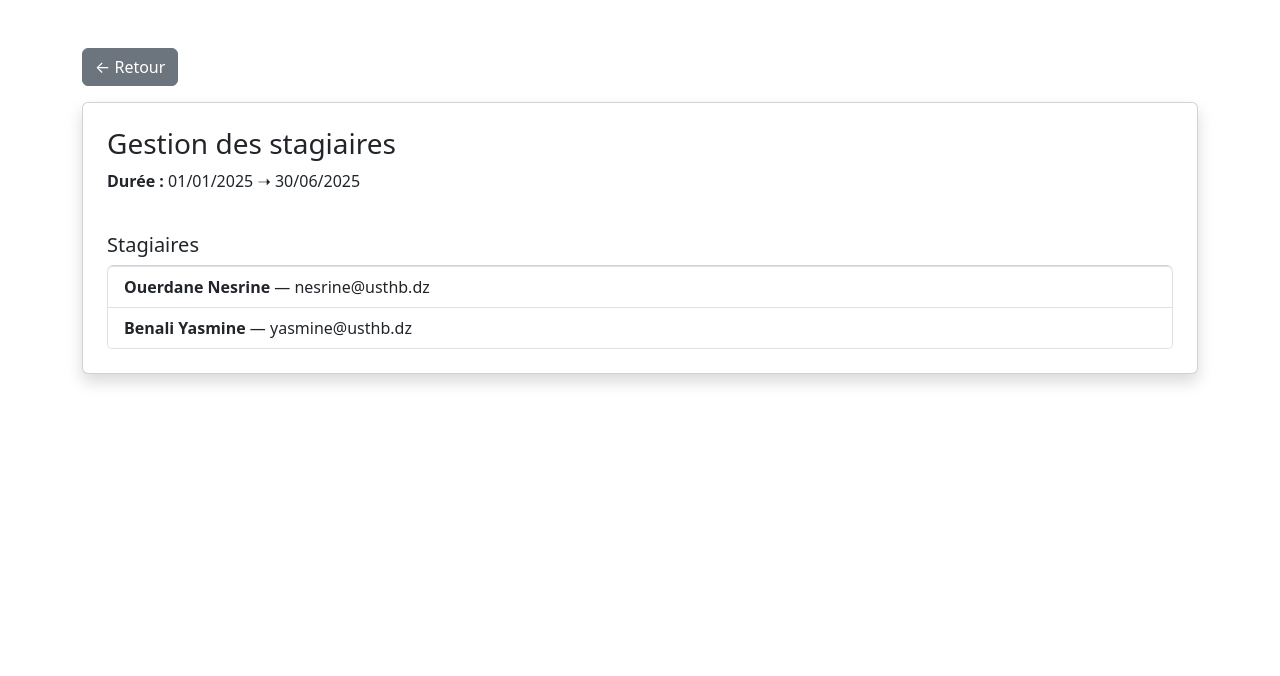
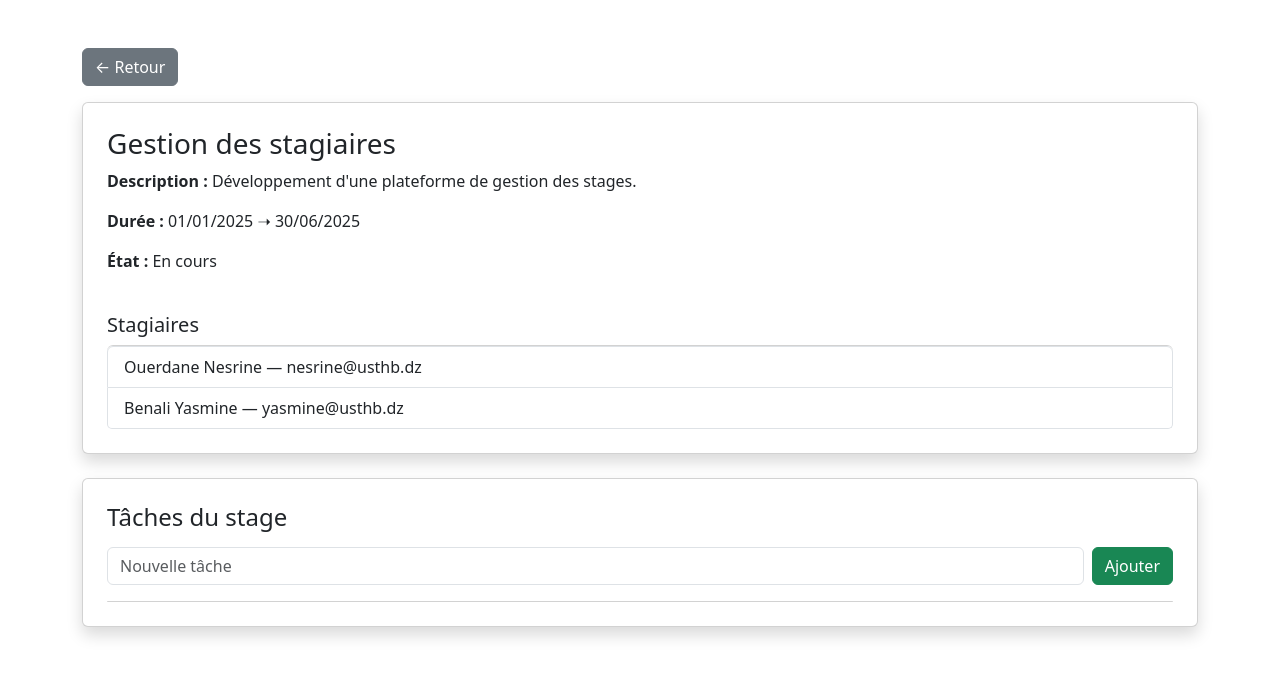
Before and after one commit to OUERDANENESRINE/SONATRACH, a React (Create React App) app: page /encadreur/stage/1 in a window 1280 px wide. Shown: the top 676 px of the page. Built offline with nearby package versions, Linux system fonts and the light colour scheme.

Commit message:
added la page stage et encadreur et stage (t9dri tsuprimi w tajouti f les taches

```diff
--- a/src/pages/Encadreur.jsx
+++ b/src/pages/Encadreur.jsx
@@ -11,12 +11,14 @@ function Encadreur() {
       theme: "Gestion des stagiaires",
       dateDebut: "01/01/2025",
       dateFin: "30/06/2025",
+      etat: "En cours",
     },
     {
       id: 2,
       theme: "Système de reporting",
       dateDebut: "01/02/2025",
       dateFin: "31/07/2025",
+      etat: "Fini",
     },
   ];
 
@@ -32,12 +34,13 @@ function Encadreur() {
         {stages.map((stage) => (
           <div className="col-md-6" key={stage.id}>
             <div
-              className="card p-3 mb-4 shadow-sm cursor-pointer"
+              className="card p-3 mb-4 shadow-sm"
               style={{ cursor: "pointer" }}
               onClick={() => voirDetails(stage.id)}
             >
               <h5>{stage.theme}</h5>
               <p><strong>Date :</strong> {stage.dateDebut} ➝ {stage.dateFin}</p>
+              <p><strong>État :</strong> {stage.etat}</p> {/* ✅ affichage du champ état */}
               <p className="text-primary">Voir détails ⟶</p>
             </div>
           </div>
--- a/src/pages/Stage.jsx
+++ b/src/pages/Stage.jsx
@@ -1,14 +1,19 @@
 // src/pages/Stage.jsx
 import { useParams, Link } from "react-router-dom";
+import { useState } from "react";
+import { Button, Form, ListGroup } from "react-bootstrap";
 
 function Stage() {
   const { id } = useParams();
 
-  const stage = {
+  // Simuler les données des stages
+  const stageData = {
     1: {
       theme: "Gestion des stagiaires",
+      description: "Développement d'une plateforme de gestion des stages.",
       dateDebut: "01/01/2025",
       dateFin: "30/06/2025",
+      etat: "En cours",
       stagiaires: [
         { nom: "Ouerdane", prenom: "Nesrine", email: "nesrine@usthb.dz" },
         { nom: "Benali", prenom: "Yasmine", email: "yasmine@usthb.dz" },
@@ -16,31 +21,93 @@ function Stage() {
     },
     2: {
       theme: "Système de reporting",
+      description: "Création d’un tableau de bord pour les managers.",
       dateDebut: "01/02/2025",
       dateFin: "31/07/2025",
+      etat: "Non commencé",
       stagiaires: [
         { nom: "Said", prenom: "Rania", email: "rania@esi.dz" },
       ],
     },
-  }[id];
+  };
+
+  const stage = stageData[id];
+  const [taches, setTaches] = useState([]);
+  const [nouvelleTache, setNouvelleTache] = useState("");
 
   if (!stage) return <p>Stage introuvable</p>;
+
+  // Ajouter une tâche
+  const ajouterTache = () => {
+    if (nouvelleTache.trim() !== "") {
+      setTaches([...taches, { titre: nouvelleTache }]);
+      setNouvelleTache("");
+    }
+  };
+
+  // Supprimer une tâche
+  const supprimerTache = (index) => {
+    const copie = [...taches];
+    copie.splice(index, 1);
+    setTaches(copie);
+  };
+
+  // Modifier une tâche
+  const modifierTache = (index, nouvelleValeur) => {
+    const copie = [...taches];
+    copie[index].titre = nouvelleValeur;
+    setTaches(copie);
+  };
 
   return (
     <div className="container mt-5">
       <Link to="/encadreur" className="btn btn-secondary mb-3">← Retour</Link>
-      <div className="card p-4 shadow">
+
+      <div className="card p-4 shadow mb-4">
         <h3>{stage.theme}</h3>
+        <p><strong>Description :</strong> {stage.description}</p>
         <p><strong>Durée :</strong> {stage.dateDebut} ➝ {stage.dateFin}</p>
+        <p><strong>État :</strong> {stage.etat}</p>
 
         <h5 className="mt-4">Stagiaires</h5>
         <ul className="list-group">
           {stage.stagiaires.map((stagiaire, index) => (
             <li key={index} className="list-group-item">
-              <strong>{stagiaire.nom} {stagiaire.prenom}</strong> — {stagiaire.email}
+              {stagiaire.nom} {stagiaire.prenom} — {stagiaire.email}
             </li>
           ))}
         </ul>
+      </div>
+
+      <div className="card p-4 shadow">
+        <h4 className="mb-3">Tâches du stage</h4>
+
+        <div className="d-flex mb-3">
+          <Form.Control
+            type="text"
+            placeholder="Nouvelle tâche"
+            value={nouvelleTache}
+            onChange={(e) => setNouvelleTache(e.target.value)}
+          />
+          <Button variant="success" onClick={ajouterTache} className="ms-2">
+            Ajouter
+          </Button>
+        </div>
+
+        <ListGroup>
+          {taches.map((tache, index) => (
+            <ListGroup.Item key={index} className="d-flex justify-content-between align-items-center">
+              <Form.Control
+                type="text"
+                value={tache.titre}
+                onChange={(e) => modifierTache(index, e.target.value)}
+              />
+              <Button variant="danger" size="sm" onClick={() => supprimerTache(index)}>
+                Supprimer
+              </Button>
+            </ListGroup.Item>
+          ))}
+        </ListGroup>
       </div>
     </div>
   );
```
